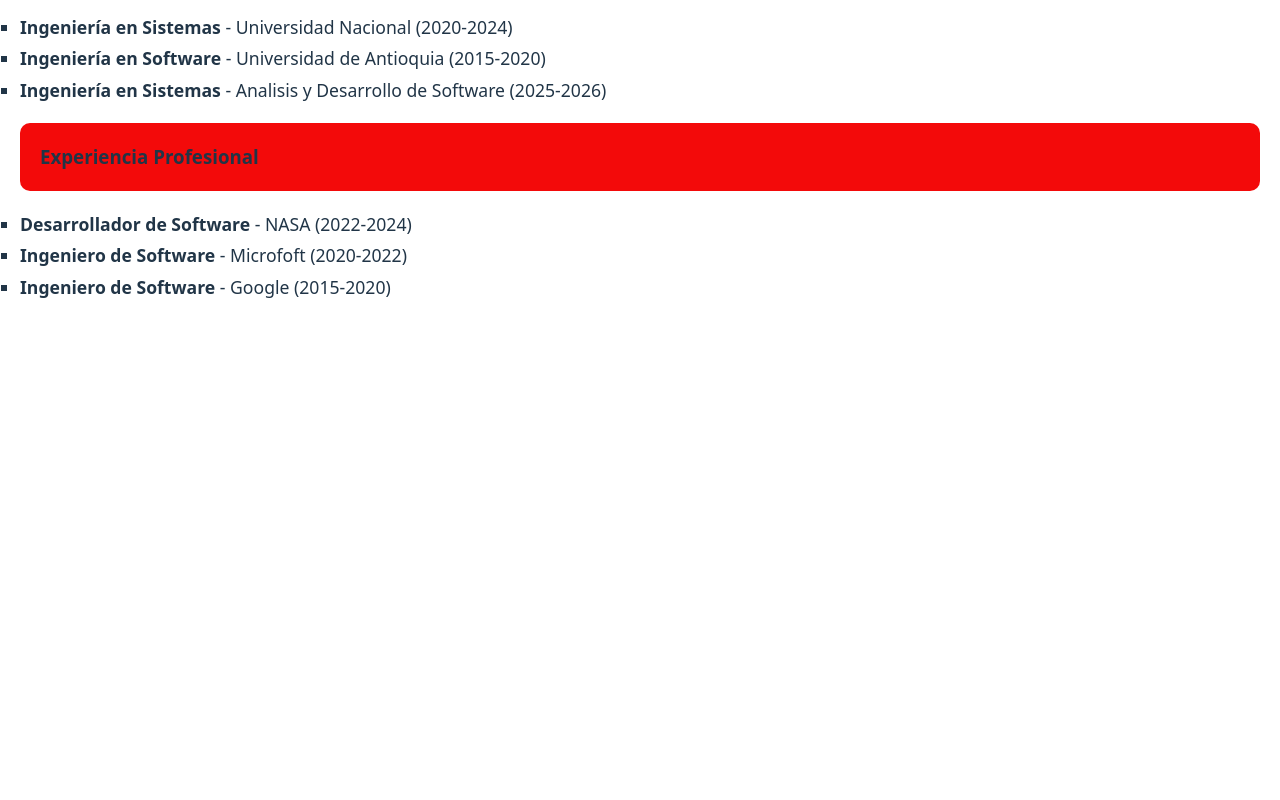
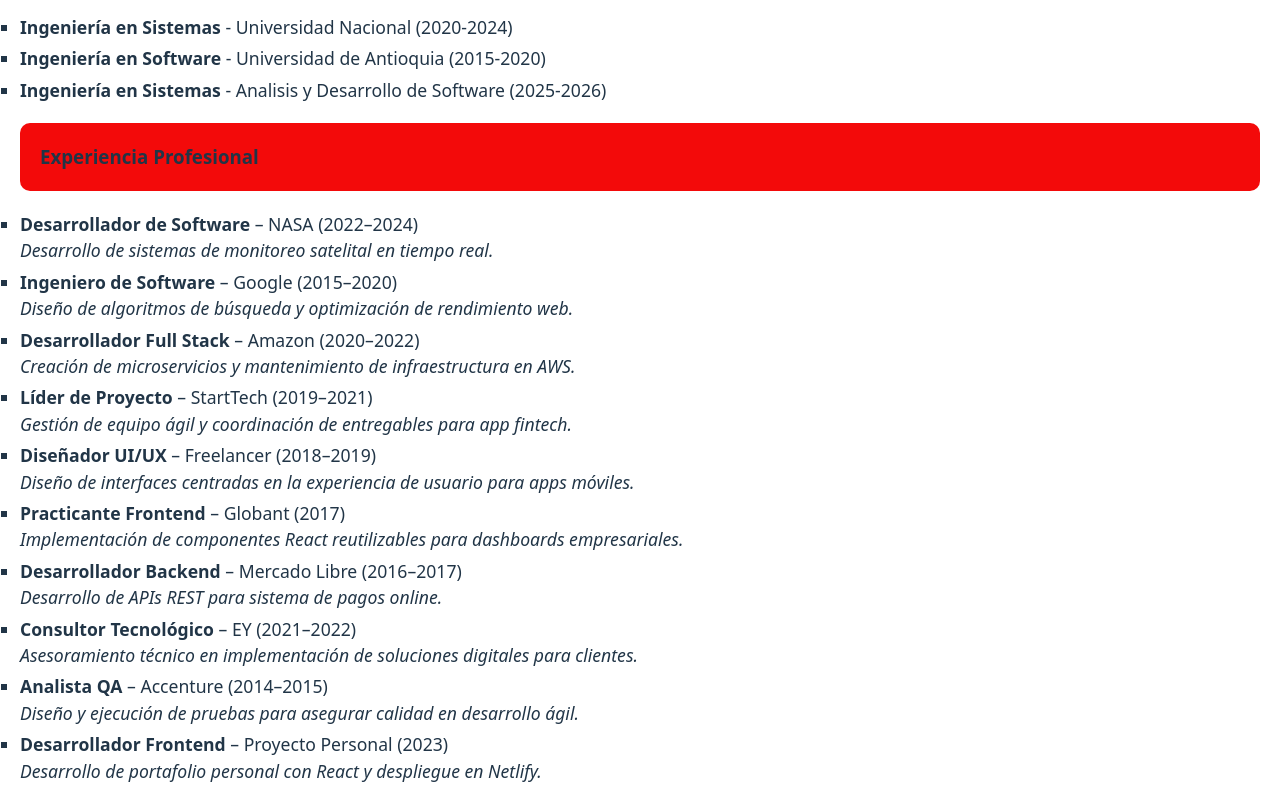
Before and after one commit to miguelucho425526/cv.2-Miguel-Aguirre, a React (Vite) app in the folder CV-PROJECT/: page / in a window 1280 px wide. Shown: the part 870-1670 px from the top of the page. Before the commit the page ends 1186 px from the top, so only its background shows below. Built offline with nearby package versions, Linux system fonts and the light colour scheme.

Commit message:
feat: componente Experiencia dinámico con 10 cargos definidos

```diff
--- a/CV-PROJECT/src/components/experiencia.jsx
+++ b/CV-PROJECT/src/components/experiencia.jsx
@@ -1,17 +1,77 @@
 export default function Experiencia() {
+  const experiencias = [
+    {
+      cargo: "Desarrollador de Software",
+      empresa: "NASA",
+      año: "2022–2024",
+      descripcion: "Desarrollo de sistemas de monitoreo satelital en tiempo real."
+    },
+    {
+      cargo: "Ingeniero de Software",
+      empresa: "Google",
+      año: "2015–2020",
+      descripcion: "Diseño de algoritmos de búsqueda y optimización de rendimiento web."
+    },
+    {
+      cargo: "Desarrollador Full Stack",
+      empresa: "Amazon",
+      año: "2020–2022",
+      descripcion: "Creación de microservicios y mantenimiento de infraestructura en AWS."
+    },
+    {
+      cargo: "Líder de Proyecto",
+      empresa: "StartTech",
+      año: "2019–2021",
+      descripcion: "Gestión de equipo ágil y coordinación de entregables para app fintech."
+    },
+    {
+      cargo: "Diseñador UI/UX",
+      empresa: "Freelancer",
+      año: "2018–2019",
+      descripcion: "Diseño de interfaces centradas en la experiencia de usuario para apps móviles."
+    },
+    {
+      cargo: "Practicante Frontend",
+      empresa: "Globant",
+      año: "2017",
+      descripcion: "Implementación de componentes React reutilizables para dashboards empresariales."
+    },
+    {
+      cargo: "Desarrollador Backend",
+      empresa: "Mercado Libre",
+      año: "2016–2017",
+      descripcion: "Desarrollo de APIs REST para sistema de pagos online."
+    },
+    {
+      cargo: "Consultor Tecnológico",
+      empresa: "EY",
+      año: "2021–2022",
+      descripcion: "Asesoramiento técnico en implementación de soluciones digitales para clientes."
+    },
+    {
+      cargo: "Analista QA",
+      empresa: "Accenture",
+      año: "2014–2015",
+      descripcion: "Diseño y ejecución de pruebas para asegurar calidad en desarrollo ágil."
+    },
+    {
+      cargo: "Desarrollador Frontend",
+      empresa: "Proyecto Personal",
+      año: "2023",
+      descripcion: "Desarrollo de portafolio personal con React y despliegue en Netlify."
+    }
+  ];
+
   return (
     <section>
       <h3>Experiencia Profesional</h3>
       <ul>
-        <li>
-          <strong>Desarrollador de Software</strong> - NASA (2022-2024)
-        </li>
-        <li>
-          <strong>Ingeniero de Software</strong> - Microfoft (2020-2022)
-        </li>
-        <li>
-          <strong>Ingeniero de Software</strong> - Google (2015-2020)
-        </li>
+        {experiencias.map((exp, index) => (
+          <li key={index}>
+            <strong>{exp.cargo}</strong> – {exp.empresa} ({exp.año})<br />
+            <em>{exp.descripcion}</em>
+          </li>
+        ))}
       </ul>
     </section>
   );
```
